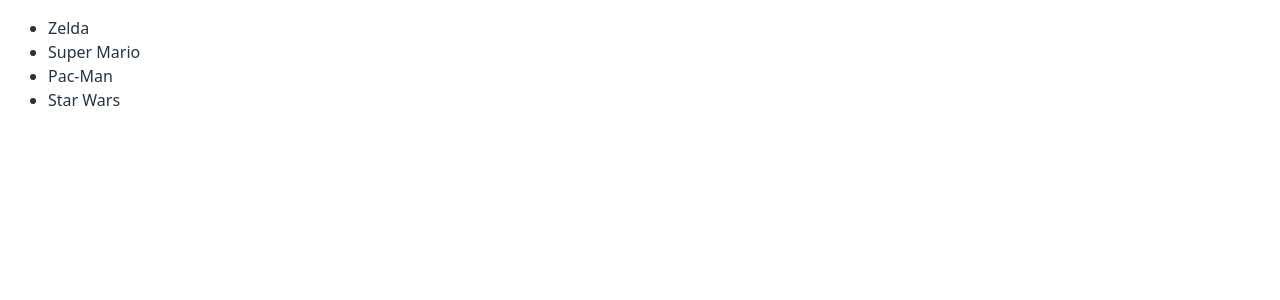
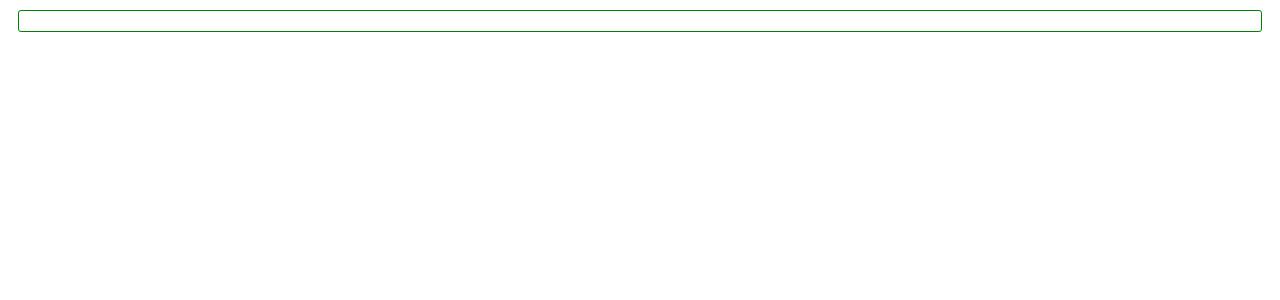
Before and after one commit to fedgreco/MiaTech, a React (Vite) app in the folder new-project/: page / in a window 1280 px wide. Shown: the top 300 px of the page. Built offline with nearby package versions, Linux system fonts and the light colour scheme; the HTML template or start-up script is replaced by a standard one.

Commit message:
usare props.children per il layout

```diff
--- a/new-project/src/App.jsx
+++ b/new-project/src/App.jsx
@@ -1,10 +1,9 @@
-import ItemList from "./components/ItemList";
+import Card from "./components/Card";
 
 const App = () => {
-    const games = ["Zelda", "Super Mario", "Pac-Man", "Star Wars"];
     return (
         <>
-            <ItemList data={games} />
+            <Card />
         </>
     )
 }
--- /dev/null
+++ b/new-project/src/components/Card.jsx
@@ -0,0 +1,10 @@
+const Card = ( {children} ) => {
+
+    return (
+            <div className="card">
+                {children}
+            </div>
+    )
+}
+
+export default Card;
--- a/new-project/src/index.css
+++ b/new-project/src/index.css
@@ -58,3 +58,10 @@
     background-color: #f9f9f9;
   }
 }
+
+.card {
+  padding: 10px;
+  margin: 10px;
+  border: 1px solid green;
+  border-radius: 3px;
+}
```
